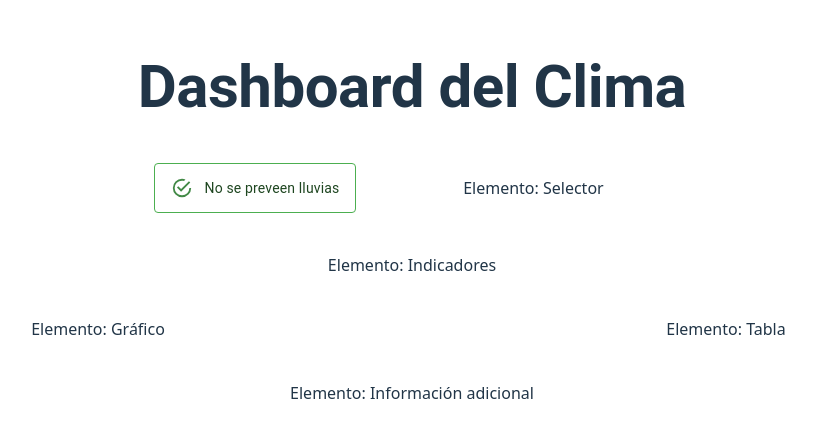
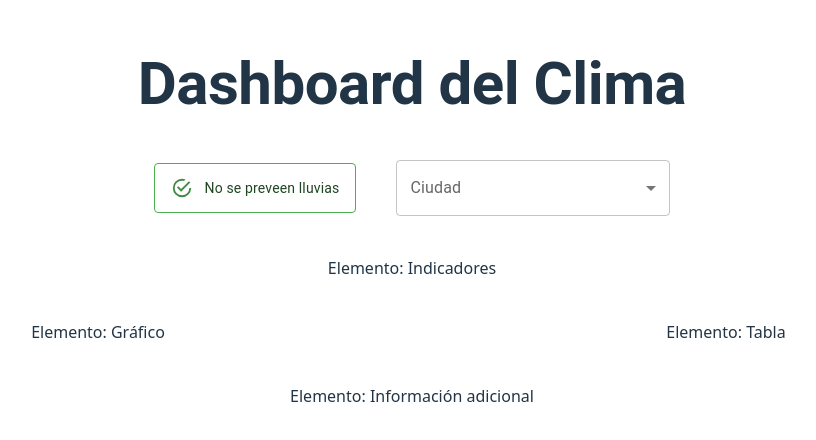
Before and after one commit to FranciscoAve/dashboard, a React (Vite) app: page / in a window 1280 px wide. Shown: the part 172-612 px from the top of the page, without its empty margins (228-1044 px from the left). Built offline with nearby package versions, Linux system fonts and the light colour scheme.

Commit message:
estados y hooks

```diff
--- a/src/App.tsx
+++ b/src/App.tsx
@@ -2,9 +2,10 @@
 import reactLogo from './assets/react.svg'
 import viteLogo from '/vite.svg'*/
 import './App.css'
-import { Alert, Grid } from '@mui/material'
+import { Alert, Grid} from '@mui/material'
 import HeaderUI from "./components/HeaderUI";
 import AlertUI from "./components/AlertUI";
+import SelectorUI from './components/SelectorUI';
 
 
 function App() {
@@ -26,7 +27,9 @@
           </Grid>
 
          {/* Selector */}
-         <Grid size={{xs:12,md:3}}>Elemento: Selector</Grid>
+         <Grid size={{xs:12,md:3}}>
+            <SelectorUI/>
+         </Grid>
 
          {/* Indicadores */}
          <Grid size={{xs:12,md:9}}>Elemento: Indicadores</Grid>
--- /dev/null
+++ b/src/components/SelectorUI.tsx
@@ -0,0 +1,39 @@
+import FormControl from '@mui/material/FormControl';
+import InputLabel from '@mui/material/InputLabel';
+import Select, { type SelectChangeEvent } from '@mui/material/Select';
+import MenuItem from '@mui/material/MenuItem';
+import {useState} from 'react';
+//import SelectChangeEvent from '@mui/material/Select';
+
+
+export default function SelectorUI() {
+
+    const [cityInput, setCityInput] = useState('');
+
+    const handleChange = (event:SelectChangeEvent<string>)=>{
+        setCityInput(event.target.value);
+    }
+
+return (
+   <FormControl fullWidth>
+      <InputLabel id="city-select-label">Ciudad</InputLabel>
+      <Select
+         labelId="city-select-label"
+         id="city-simple-select"
+         label="Ciudad"
+         onChange={handleChange} value={cityInput}>
+
+         <MenuItem disabled><em>Seleccione una ciudad</em></MenuItem>
+         <MenuItem value={"guayaquil"}>Guayaquil</MenuItem>
+         <MenuItem value={"quito"}>Quito</MenuItem>
+         <MenuItem value={"manta"}>Manta</MenuItem>
+         <MenuItem value={"cuenca"}>Cuenca</MenuItem>
+      </Select>
+    {cityInput && (
+            <p>
+                Información del clima en <span style={{textTransform: 'capitalize', fontWeight: 'bold'}}>{cityInput}</span>
+            </p>
+    )}
+   </FormControl>
+   )
+}
```
